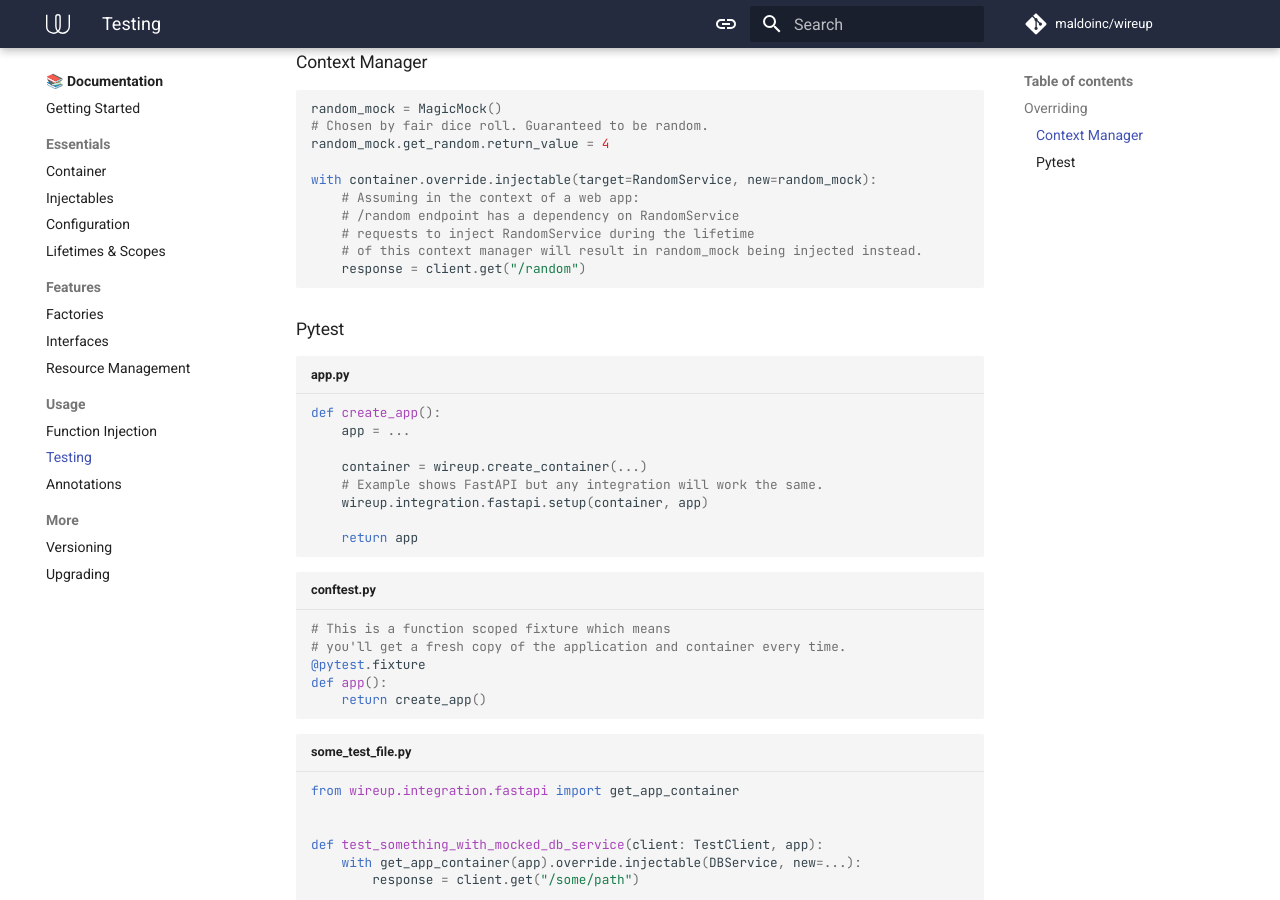
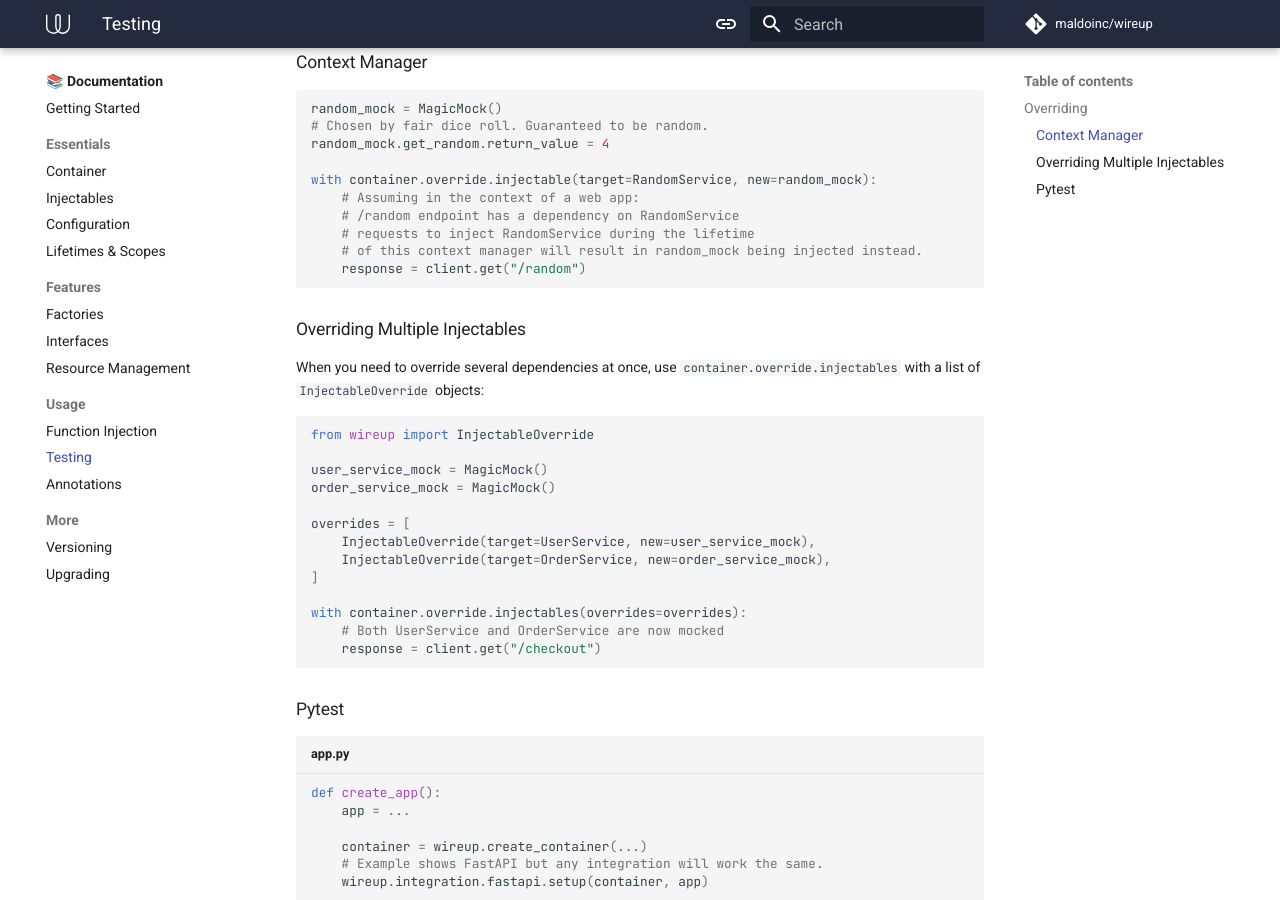
Before and after one commit to maldoinc/wireup, an MkDocs documentation site: the page built from docs/pages/testing.md, in a window 1280 px wide and 900 px high, scrolled down 1070 px. Built offline with MkDocs 1.6.1 and Material for MkDocs 9.7.7, drawn with Linux system fonts in a browser that asks for light colours; comment, search, counter and statistics services are not loaded; the version menu is left out.

Commit message:
Update docs

````diff
--- a/docs/pages/testing.md
+++ b/docs/pages/testing.md
@@ -56,6 +56,27 @@ with container.override.injectable(target=RandomService, new=random_mock):
     response = client.get("/random")
 ```
 
+### Overriding Multiple Injectables
+
+When you need to override several dependencies at once, use `container.override.injectables` with a list of
+`InjectableOverride` objects:
+
+```python
+from wireup import InjectableOverride
+
+user_service_mock = MagicMock()
+order_service_mock = MagicMock()
+
+overrides = [
+    InjectableOverride(target=UserService, new=user_service_mock),
+    InjectableOverride(target=OrderService, new=order_service_mock),
+]
+
+with container.override.injectables(overrides=overrides):
+    # Both UserService and OrderService are now mocked
+    response = client.get("/checkout")
+```
+
 ### Pytest
 
 ```python title="app.py"
````
Also changed, not shown: docs/pages/container.md (+2 -1 lines), docs/pages/index.md (+2 -2 lines).
